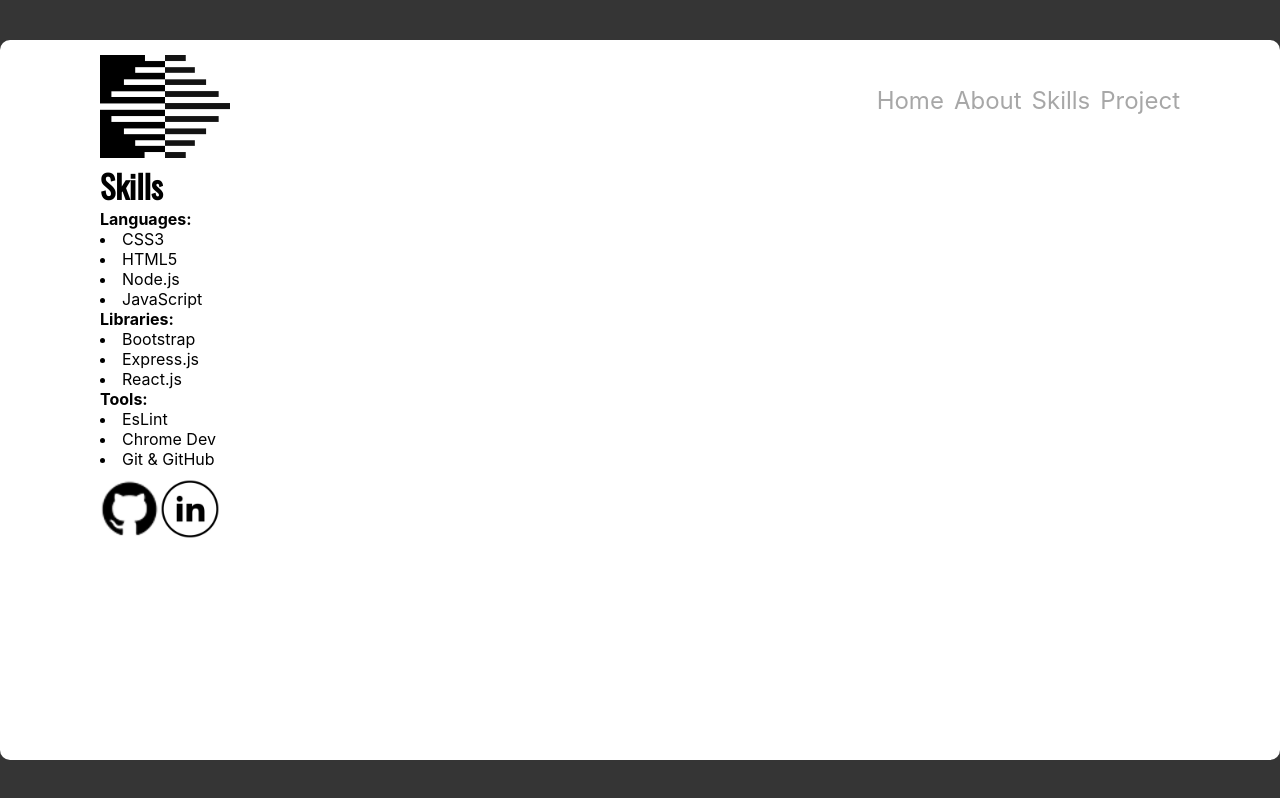
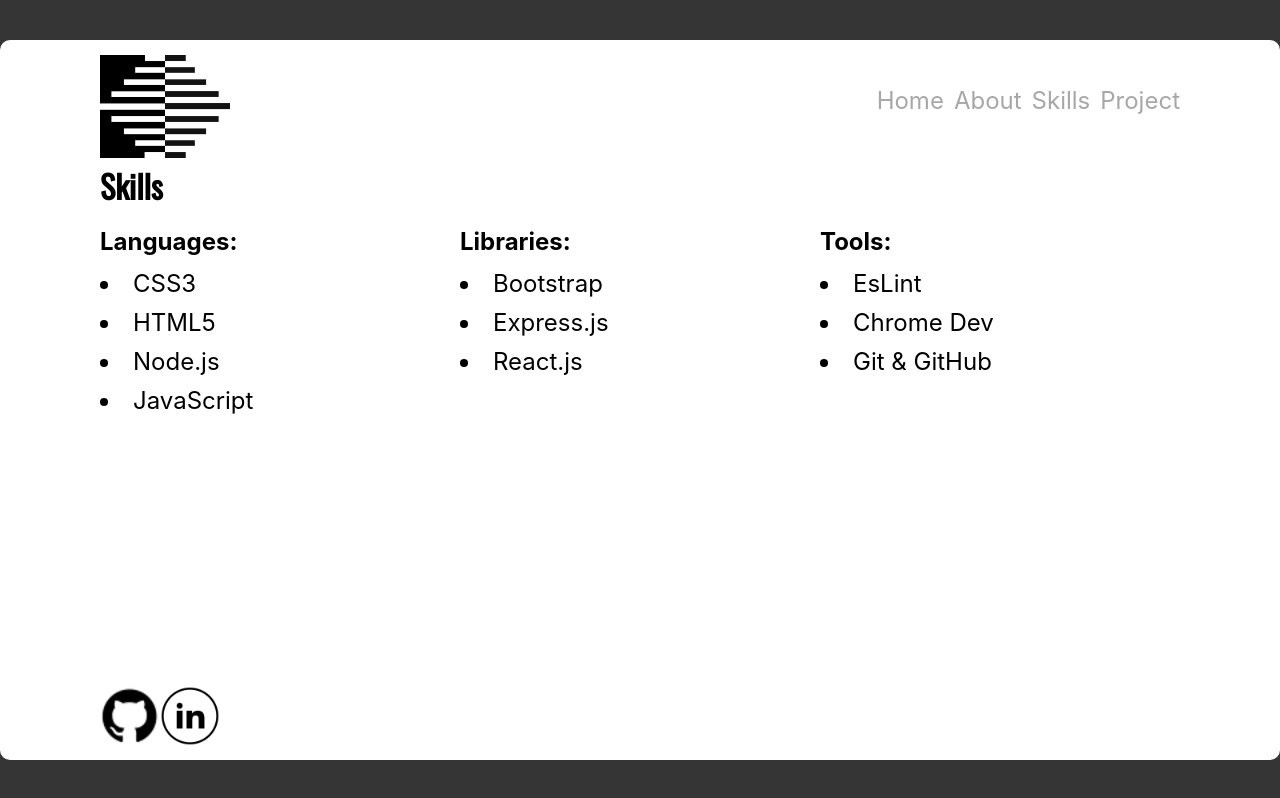
Before and after one commit to stack-gunnar/billsreactportfolio, a React (Create React App) app: page /skills in a window 1280 px wide. Built offline with nearby package versions, Linux system fonts and the light colour scheme.

Commit message:
skills styling

```diff
--- a/src/components/Skills/style.css
+++ b/src/components/Skills/style.css
@@ -0,0 +1,34 @@
+.skills {
+  flex-grow: 1;
+}
+
+.skills h1 {
+  margin-bottom: 20px;
+}
+
+.content {
+  display: grid;
+  font-size: 24px;
+  grid-template-columns: 1fr;
+}
+
+.content div {
+  margin-bottom: 25px;
+}
+
+.content strong {
+  line-height: 25px;
+  padding-bottom: 15px;
+  display: block;
+}
+
+.content li {
+  margin: 0;
+  margin-bottom: 10px;
+}
+
+@media (min-width: 800px) {
+  .content {
+    grid-template-columns: 1fr 1fr 1fr;
+  }
+}
```
